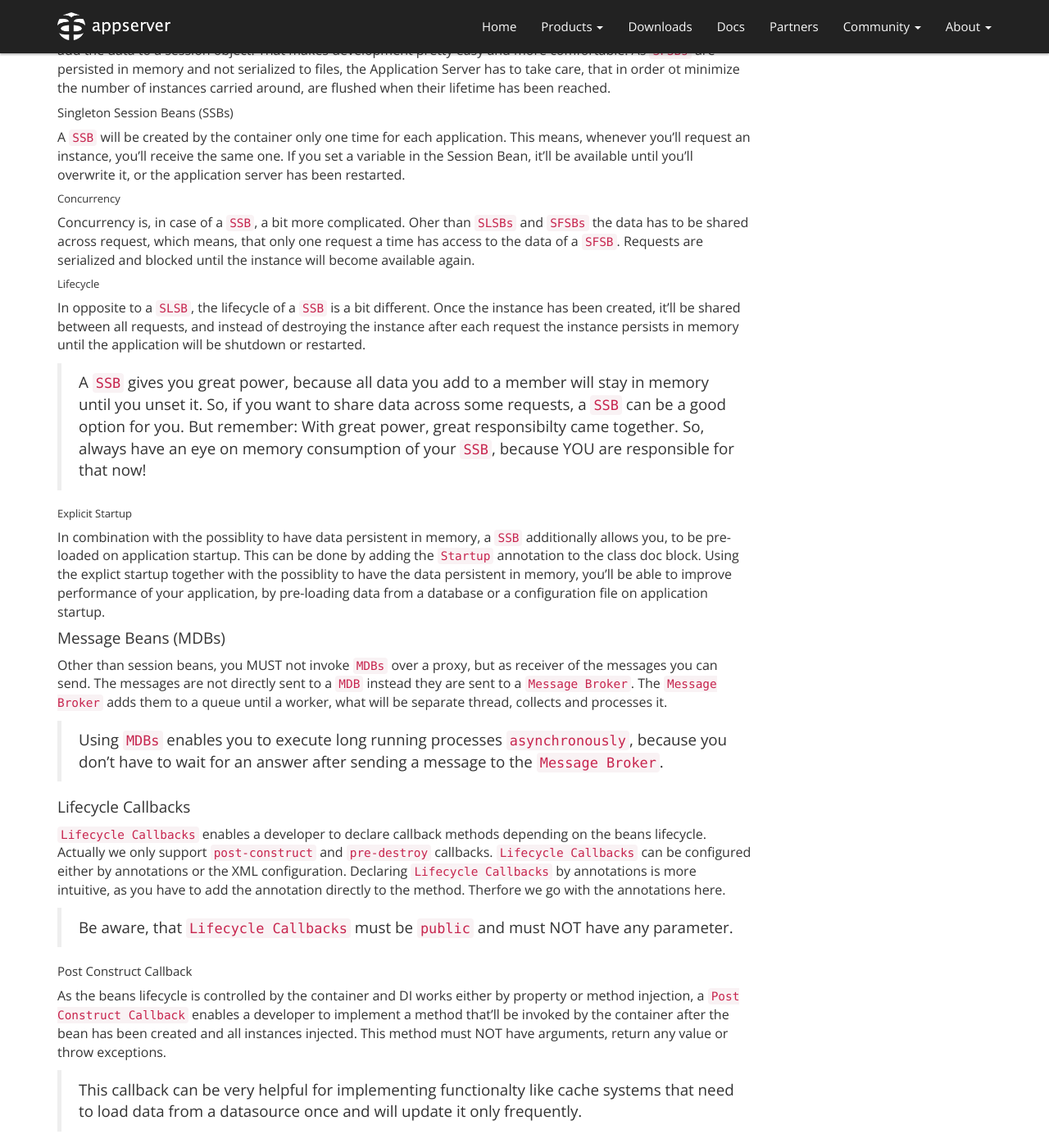
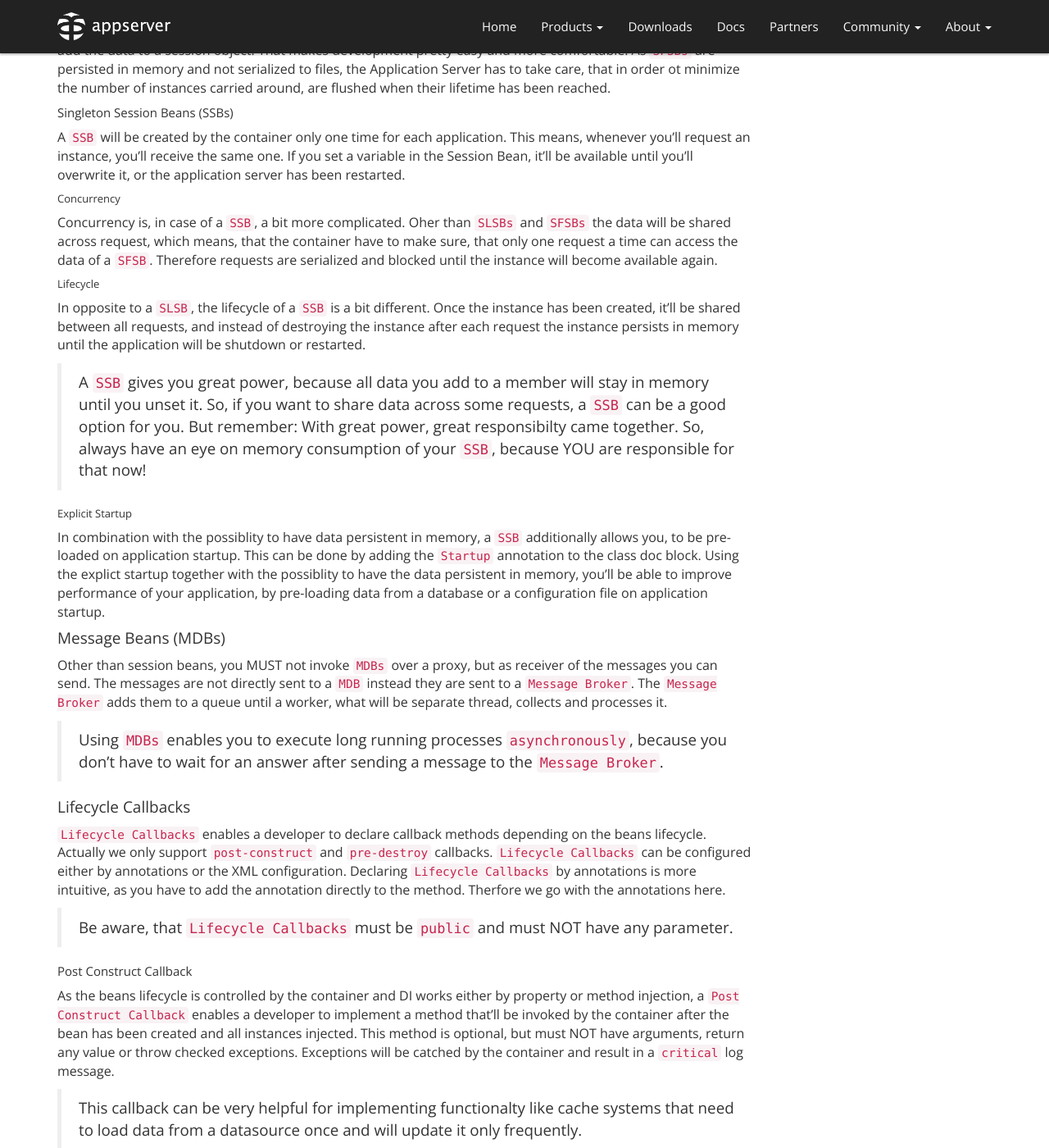
Before and after one commit to appserver-io/appserver, a Jekyll site: the page built from _posts/2014-12-30-persistence-container-basics.md, in a window 1280 px wide and 1400 px high, scrolled down 1642 px. Shown: the whole window at 82% size. Built offline with Jekyll 4.4.1, drawn with Linux system fonts in a browser that asks for light colours; nearby versions of some CDN libraries; library files that are not in the unit come from our copies; Markdown is read by kramdown in place of the engine named in the settings; some of the changed text lies outside the part shown.

Commit message:
Update 2014-12-30-persistence-container-basics.md

```diff
--- a/_posts/2014-12-30-persistence-container-basics.md
+++ b/_posts/2014-12-30-persistence-container-basics.md
@@ -51,7 +51,7 @@ A `SSB` will be created by the container only one time for each application. Thi
 
 ###### Concurrency
 
-Concurrency is, in case of a `SSB`, a bit more complicated. Oher than `SLSBs` and `SFSBs` the data has to be shared across request, which means, that only one request a time has access to the data of a `SFSB`. Requests are serialized and blocked until the instance will become available again.
+Concurrency is, in case of a `SSB`, a bit more complicated. Oher than `SLSBs` and `SFSBs` the data will be shared across request, which means, that the container have to make sure, that only one request a time can access the data of a `SFSB`. Therefore requests are serialized and blocked until the instance will become available again.
 
 ###### Lifecycle
 
@@ -77,13 +77,13 @@ Other than session beans, you MUST not invoke `MDBs` over a proxy, but as receiv
 
 ##### Post Construct Callback
 
-As the beans lifecycle is controlled by the container and DI works either by property or method injection, a `Post Construct Callback` enables a developer to implement a method that'll be invoked by the container after the bean has been created and all instances injected. This method must NOT have arguments, return any value or throw exceptions.
+As the beans lifecycle is controlled by the container and DI works either by property or method injection, a `Post Construct Callback` enables a developer to implement a method that'll be invoked by the container after the bean has been created and all instances injected. This method is optional, but must NOT have arguments, return any value or throw checked exceptions. Exceptions will be catched by the container and result in a `critical` log message.
 
 > This callback can be very helpful for implementing functionalty like cache systems that need to load data from a datasource once and will update it only frequently.
 
 ##### Pre Destroy Callback
 
-The second callback is the `Pre Destroy Callback`. This will be fired before the container destroys the instance of a bean.
+The second callback is the `Pre Destroy Callback`. This will be fired before the container destroys the instance of the bean. Like the `Post Construct Callback`, this method is optional, but must NOT have arguments, return any value or throw checked exceptions. Exceptions will be catched by the container and result in a `critical` log message.
 
 #### Interceptors
 
```
